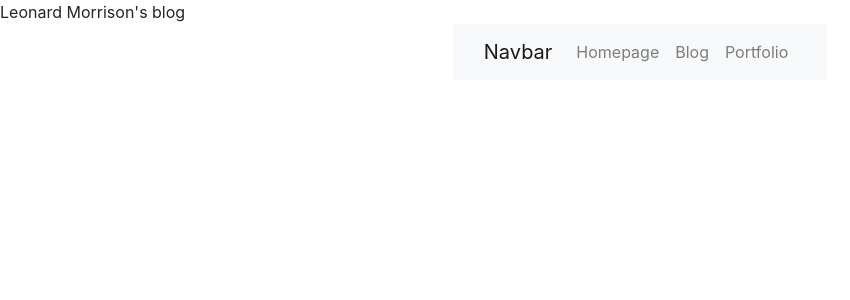
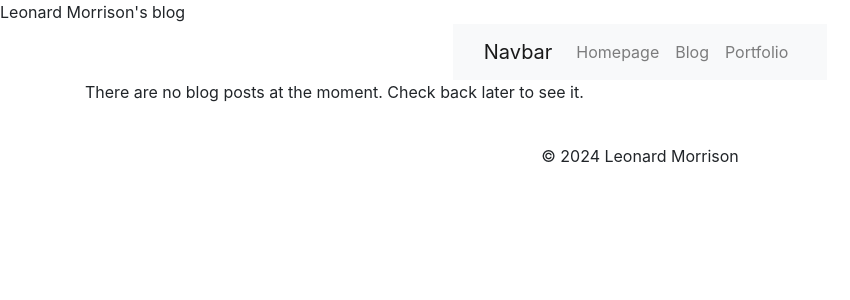
Before and after one commit to TheBigL/PersonalBlog, a Django app: page / in a window 1280 px wide. Shown: the top 300 px of the page, without its empty margins (0-850 px from the left). Run offline with Django 5.2, Linux system fonts and the light colour scheme; some libraries are stand-ins or nearby versions.

Commit message:
Fixing the base.html to use more Bootstrap code.

```diff
--- a/posts/templates/blog.html
+++ b/posts/templates/blog.html
@@ -5,10 +5,18 @@ Leonard Morrison's blog!
 {% endblock %}
 
 {% block content %}
+<div class="center">
 
+{% if posts.Post.all.count > 0 %}
 {% for x in posts%}
+
 
 
 {% endfor %}
 
+{% else %}
+There are no blog posts at the moment. Check back later to see it.
+{% endif %}
+</div>
+
 {% endblock %}
--- a/templates/base.html
+++ b/templates/base.html
@@ -23,14 +23,16 @@
                           <a class="nav-link" href="">Homepage</a>
                           <a class="nav-link" href="/posts">Blog</a>
                           <a class="nav-link" href="/portfolio">Portfolio</a>
-
                         </div>
                       </div>
                     </div>
                 </nav>
-                {% block content %}
-                {% endblock %}
             </div>
+            {% block content %}
+            {% endblock %}
+            <footer class="py-3 my-4">
+              <p class="text-center">© 2024 Leonard Morrison</p>
+            </footer>
         </div>
         <script src="https://code.jquery.com/jquery-3.4.1.slim.min.js" integrity="sha384-J6qa4849blE2+poT4WnyKhv5vZF5SrPo0iEjwBvKU7imGFAV0wwj1yYfoRSJoZ+n" crossorigin="anonymous"></script>
         <script src="https://cdn.jsdelivr.net/npm/popper.js@1.16.0/dist/umd/popper.min.js" integrity="sha384-Q6E9RHvbIyZFJoft+2mJbHaEWldlvI9IOYy5n3zV9zzTtmI3UksdQRVvoxMfooAo" crossorigin="anonymous"></script>
```
